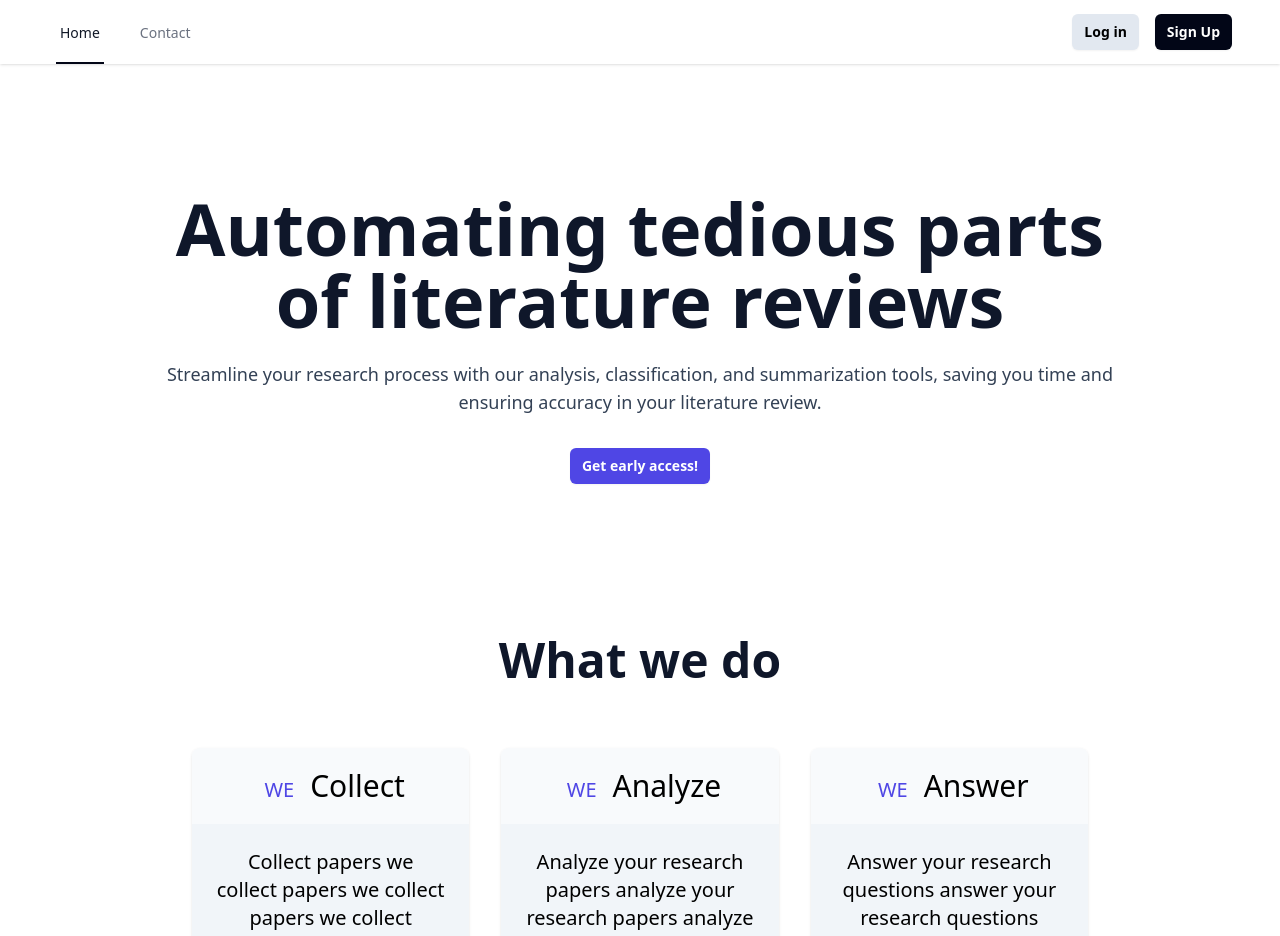
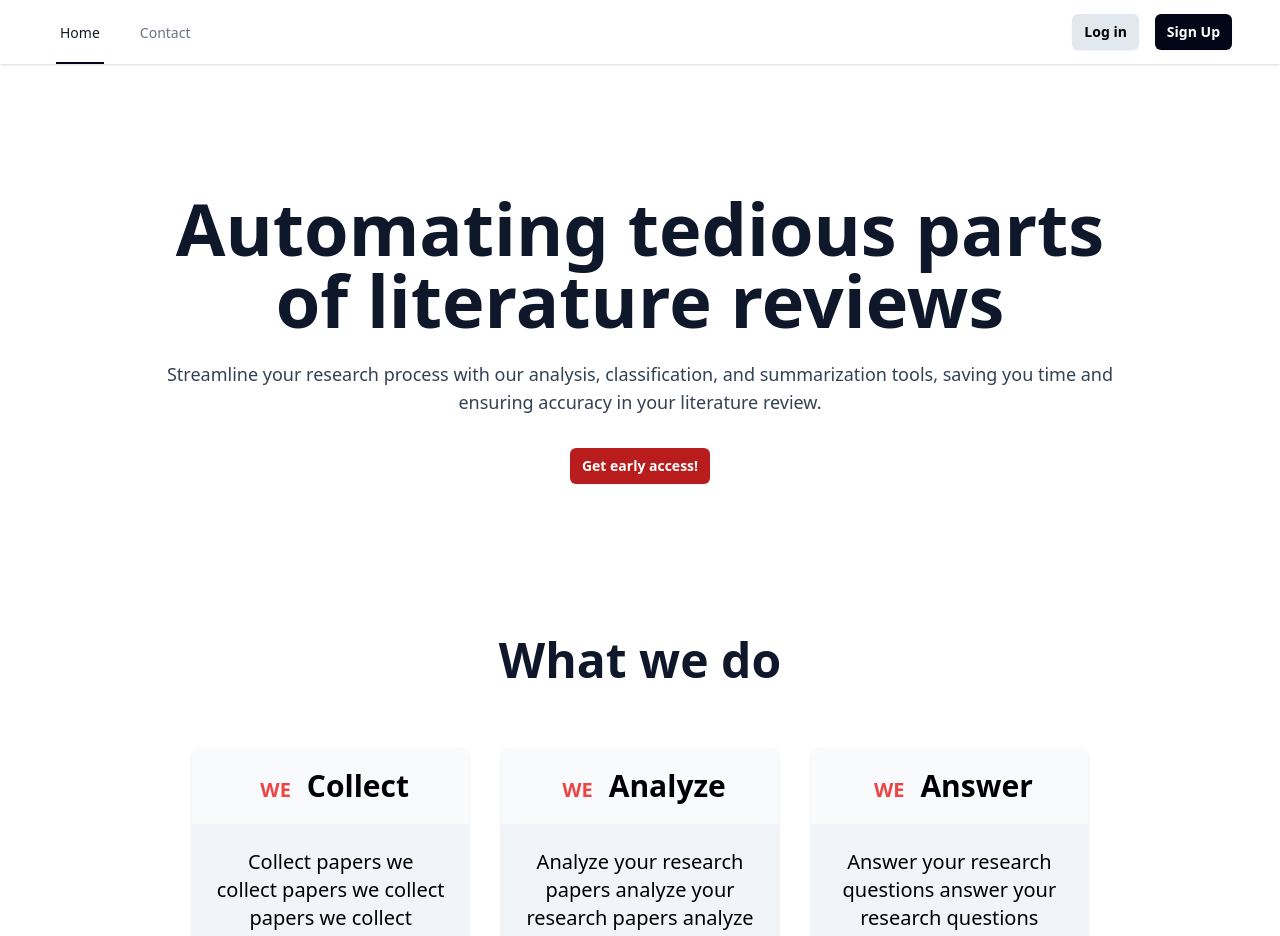
Before and after one commit to NamanBhoj/ForYourResearch, a React (Vite) app in the folder frontend/: page / in a window 1280 px wide. Shown: the top 936 px of the page. Built offline with nearby package versions, Linux system fonts and the light colour scheme.

Commit message:
changed button color

```diff
--- a/frontend/src/components/FeatureCard.tsx
+++ b/frontend/src/components/FeatureCard.tsx
@@ -2,10 +2,10 @@ export default function FeatureCard(props:any) {
   return (
     <div className="flex flex-col overflow-hidden rounded-lg bg-white shadow w-full">
       <div className="px-4 py-5 sm:px-6 bg-slate-50">
-        <span className="text-indigo-600 px-2 py-1 rounded text-sm sm:text-base md:text-lg lg:text-xl">
+        <span className="text-red-500 font-bold px-2 py-1 rounded text-sm sm:text-base md:text-lg lg:text-xl">
           WE
         </span>
-        <span className="ml-2 text-lg sm:text-xl md:text-2xl lg:text-3xl">
+        <span className="ml-2 text-lg font-bold sm:text-xl md:text-2xl lg:text-3xl">
           {props.heading}
         </span>
       </div>
--- a/frontend/src/components/MainSection.tsx
+++ b/frontend/src/components/MainSection.tsx
@@ -14,7 +14,7 @@ function MainSection() {
       <a href="https://app.youform.com/forms/pvtbohr1" target="_blank">
         <button
           type="button"
-          className="relative inline-flex items-center gap-x-1.5 rounded-md bg-indigo-600 px-3 py-2 text-sm font-semibold text-white shadow-sm hover:bg-indigo-500 focus-visible:outline focus-visible:outline-2 focus-visible:outline-offset-2 focus-visible:outline-indigo-600"
+          className="relative inline-flex items-center gap-x-1.5 rounded-md bg-red-700 px-3 py-2 text-sm font-semibold text-white shadow-sm hover:bg-red-500 focus-visible:outline focus-visible:outline-2 focus-visible:outline-offset-2 focus-visible:outline-indigo-600"
         >
           Get early access!
         </button>
```
